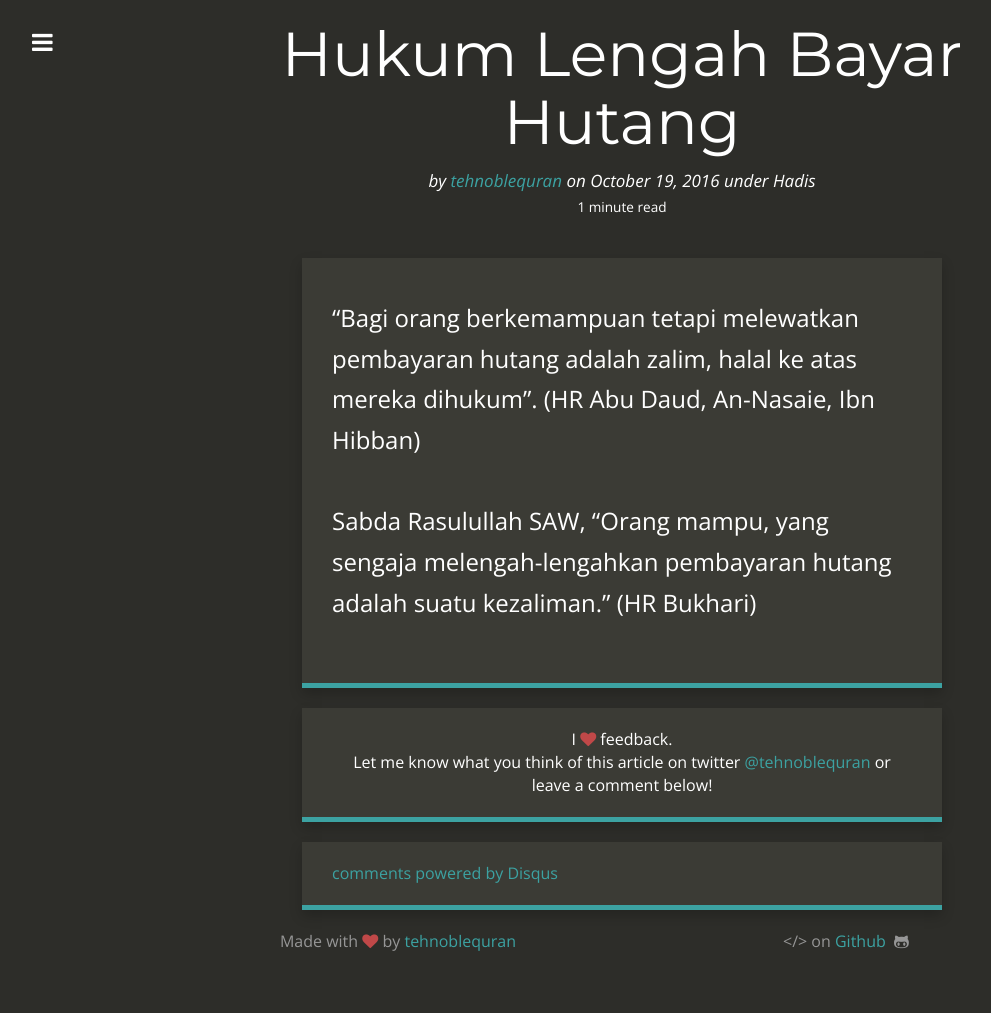
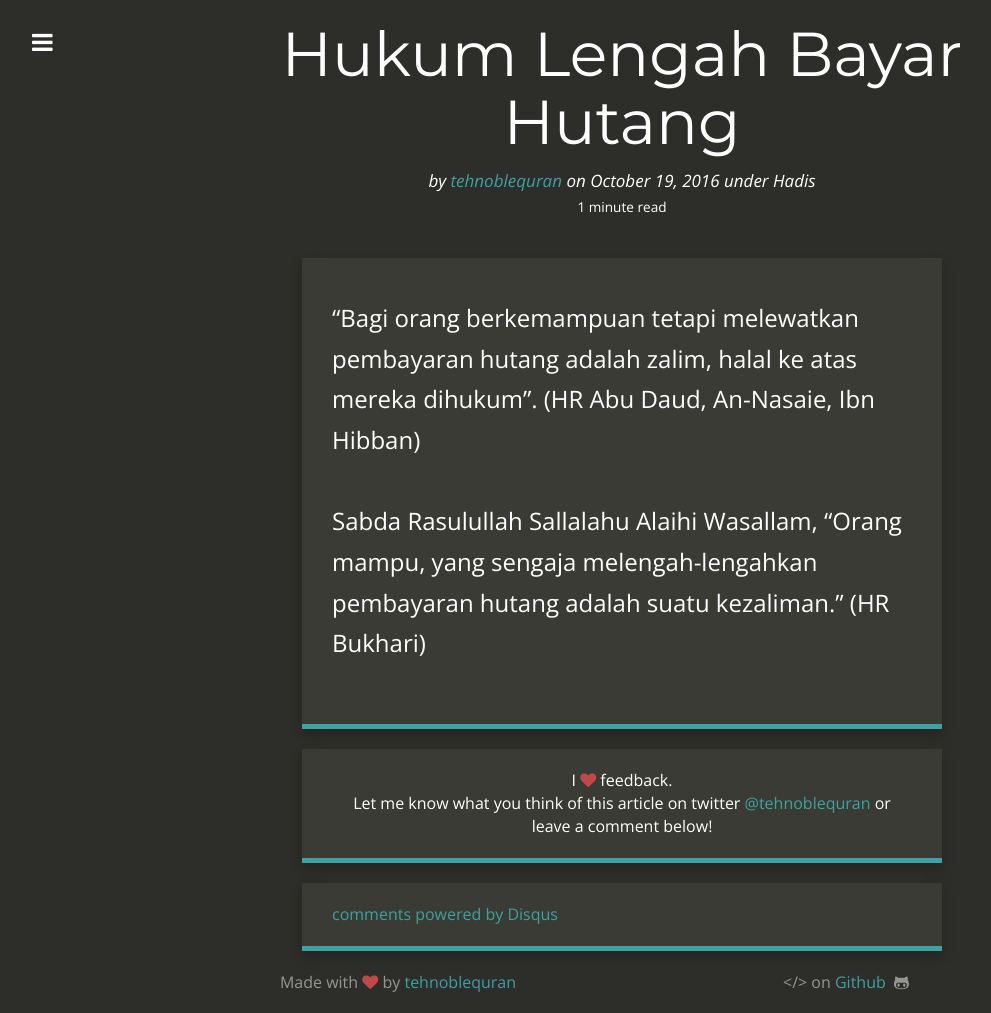
Before and after one commit to kedamaian/swsyafiq, a Jekyll site: the page built from _posts/2016-10-19-hukum-lengah-bayar-hutang.md, in a window 1280 px wide. Shown: the whole page, without its empty margins (18-1009 px from the left). Built offline with Jekyll 4.4.1, drawn with Linux system fonts in a browser that asks for light colours; nearby versions of some CDN libraries; comment, search, counter and statistics services are not loaded; before the commit the page ends 973 px from its top, so only the background shows below that.

Commit message:
Update 2016-10-19-hukum-lengah-bayar-hutang.md

```diff
--- a/_posts/2016-10-19-hukum-lengah-bayar-hutang.md
+++ b/_posts/2016-10-19-hukum-lengah-bayar-hutang.md
@@ -8,4 +8,4 @@ categories:
 ---
 "Bagi orang berkemampuan tetapi melewatkan pembayaran hutang adalah zalim, halal ke atas mereka dihukum". (HR Abu Daud, An-Nasaie, Ibn Hibban)
 
-Sabda Rasulullah SAW, "Orang mampu, yang sengaja melengah-lengahkan pembayaran hutang adalah suatu kezaliman." (HR Bukhari)
+Sabda Rasulullah Sallalahu Alaihi Wasallam, "Orang mampu, yang sengaja melengah-lengahkan pembayaran hutang adalah suatu kezaliman." (HR Bukhari)
```
